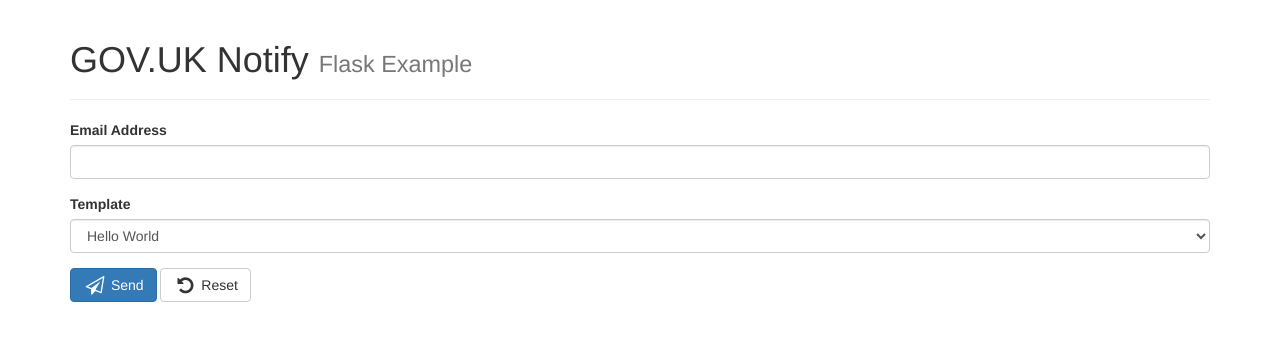
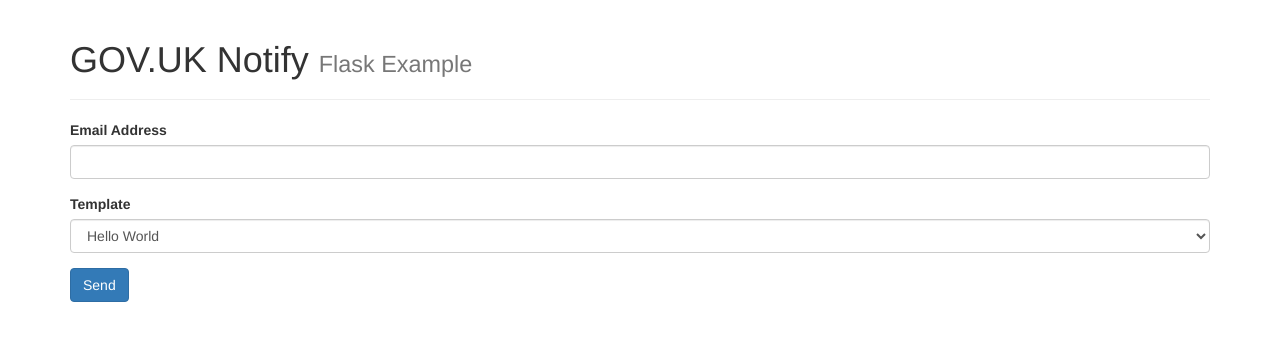
Before and after one commit to LandRegistry/govuk-notify-flask, a Flask app: page / in a window 1280 px wide. Shown: the top 341 px of the page. Run offline with Flask 2, Linux system fonts and the light colour scheme; some libraries are stand-ins or nearby versions.

Commit message:
remove anything unnecessary

```diff
--- a/govuk_notify_flask/templates/base.html
+++ b/govuk_notify_flask/templates/base.html
@@ -1,12 +1,16 @@
 <!DOCTYPE html>
 <html lang="en-GB">
 <head>
-  {% include 'includes/head.html' %}
+  <meta charset="utf-8">
+  <meta http-equiv="X-UA-Compatible" content="IE=edge">
+  <meta name="viewport" content="width=device-width, initial-scale=1">
+  <title>GOV.UK Notify Flask Example</title>
+
+  <link href="//maxcdn.bootstrapcdn.com/bootstrap/3.3.7/css/bootstrap.min.css" rel="stylesheet" integrity="sha384-BVYiiSIFeK1dGmJRAkycuHAHRg32OmUcww7on3RYdg4Va+PmSTsz/K68vbdEjh4u" crossorigin="anonymous">
 </head>
 <body>
   <div class="container">
     {% block content %}{% endblock %}
   </div>
-  {% include 'includes/scripts.html' %}
 </body>
 </html>
--- a/govuk_notify_flask/templates/includes/form.html
+++ b/govuk_notify_flask/templates/includes/form.html
@@ -10,6 +10,5 @@
     {{ field(class_="form-control") }}
   </div>
   {% endfor %}
-  <button type="submit" class="btn btn-primary"><i class="fa fa-paper-plane-o fa-fw fa-lg" aria-hidden="true"></i> Send</button>
-  <button type="reset" class="btn btn-default"><i class="fa fa-undo fa-fw fa-lg" aria-hidden="true"></i> Reset</button>
+  <button type="submit" class="btn btn-primary">Send</button>
 </form>
--- a/govuk_notify_flask/templates/includes/head.html
+++ /dev/null
@@ -1,7 +0,0 @@
-<meta charset="utf-8">
-<meta http-equiv="X-UA-Compatible" content="IE=edge">
-<meta name="viewport" content="width=device-width, initial-scale=1.0">
-<title>GOV.UK Notify Flask Example</title>
-
-<link href="//maxcdn.bootstrapcdn.com/bootstrap/3.3.7/css/bootstrap.min.css" rel="stylesheet" integrity="sha384-BVYiiSIFeK1dGmJRAkycuHAHRg32OmUcww7on3RYdg4Va+PmSTsz/K68vbdEjh4u" crossorigin="anonymous">
-<link href="//maxcdn.bootstrapcdn.com/font-awesome/4.6.3/css/font-awesome.min.css" rel="stylesheet" integrity="sha384-T8Gy5hrqNKT+hzMclPo118YTQO6cYprQmhrYwIiQ/3axmI1hQomh7Ud2hPOy8SP1" crossorigin="anonymous">
--- a/govuk_notify_flask/templates/includes/scripts.html
+++ /dev/null
@@ -1,2 +0,0 @@
-<script src="//ajax.googleapis.com/ajax/libs/jquery/2.2.4/jquery.min.js"></script>
-<script src="//maxcdn.bootstrapcdn.com/bootstrap/3.3.7/js/bootstrap.min.js" integrity="sha384-Tc5IQib027qvyjSMfHjOMaLkfuWVxZxUPnCJA7l2mCWNIpG9mGCD8wGNIcPD7Txa" crossorigin="anonymous"></script>
```
Also changed, not shown: requirements_test.txt (+4 -4 lines).
